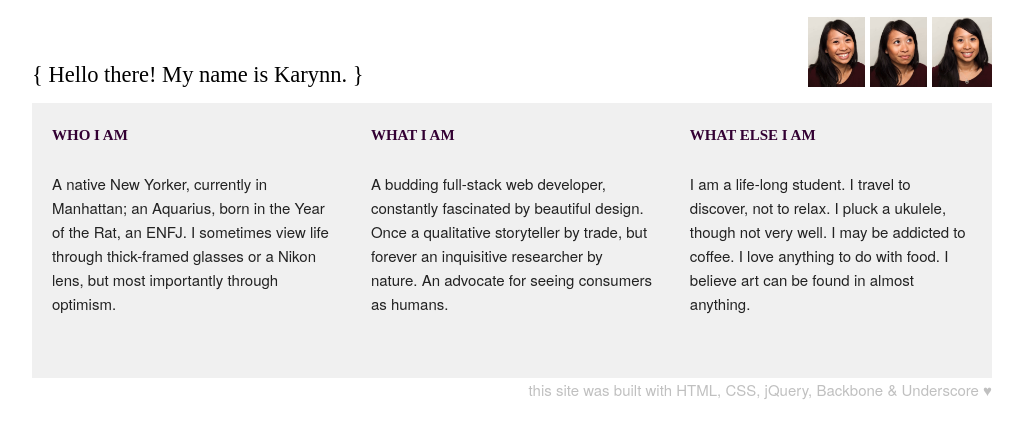
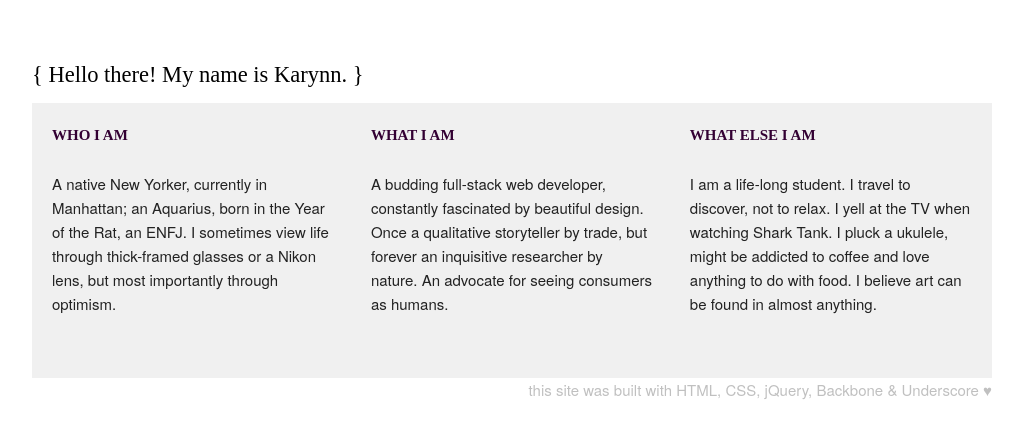
Before and after one commit to karynntran/karynn-elio-tran-backbone, a plain HTML site: page index.html in a window 1280 px wide. Shown: the part 137-574 px from the top of the page, without its empty margins (128-1151 px from the left). Drawn offline with Linux system fonts and the light colour scheme; a web font is replaced by a local one.

Commit message:
Update text in index

```diff
--- a/backbone/views/about-me-view.js
+++ b/backbone/views/about-me-view.js
@@ -12,10 +12,7 @@ var AboutMeView = Backbone.View.extend({
 		return this;
 	},
 	renderTitle: function(){
-		this.titleEl.text("{ Hello there! My name is Karynn. }")
-			.append("<img id='about-me-img' src='images/profile.jpg'>")
-			.append("<img id='about-me-img' src='images/profile2.jpg'>")
-			.append("<img id='about-me-img' src='images/profile3.jpg'>").hide().fadeIn();
+		this.titleEl.text("{ Hello there! My name is Karynn. }").hide().fadeIn();
 		return this;
 	}
 });
--- a/index.html
+++ b/index.html
@@ -240,7 +240,7 @@
 		</div>
 		<div class="four columns">
 		<p class="header-title"><strong>WHAT ELSE</strong> I AM</p>
-		<p class="header-text">I am a life-long student. I travel to discover, not to relax. I pluck a ukulele, though not very well. I may be addicted to coffee. I love anything to do with food. I believe art can be found in almost anything.</p>
+		<p class="header-text">I am a life-long student. I travel to discover, not to relax. I yell at the TV when watching Shark Tank. I pluck a ukulele, might be addicted to coffee and love anything to do with food. I believe art can be found in almost anything.</p>
 		</div>
 		</div>
 		</script>
--- a/javascripts/main.js
+++ b/javascripts/main.js
@@ -9,11 +9,12 @@ var restaurant = new Project({ name: "WINE & DINE", url: "http://107.170.136.228
 
 var game = new Project({ name: "SNOWMAN HANGMAN", url: "http://107.170.136.228:2222/", description: "This app is based on the popular game Hangman. It primarily interacts between a Sinatra framework, database and Javascript resulting in randomly generated words and reactions based on user guesses. Each wrong guess melts the snowman, and victories result in rebuilding it! (Week Seven)", languages: "Ruby + Sinatra + PostgreSQL + Javascript + AJAX", photo: "images/projects/snowman.png" });
 
-var seek = new Project({ name: "SEEK TRAVEL", url: "http://107.170.53.16:3333/", description: "This travel app utilizes multiple APIs and database information to generate a snapshot of a  destination's photos, historical weather, average flight prices. As a group project, it relied on effective collaboration with Git version control and merge conflict resolution. (Week Nine)", languages: "Ruby + Rails + PostgreSQL + Javascript + AJAX + Hotwire and Flickr APIs", photo: "images/projects/seek.png" });
+var seek = new Project({ name: "SEEK TRAVEL", url: "http://107.170.53.16/", description: "This travel app utilizes multiple APIs and database information to generate a snapshot of a  destination's photos, historical weather, average flight prices. As a group project, it relied on effective collaboration with Git version control and merge conflict resolution. (Week Nine)", languages: "Ruby + Rails + PostgreSQL + Javascript + AJAX + Hotwire and Flickr APIs", photo: "images/projects/seek.png" });
 
 var comics = new Project({ name: "COMIC SMASH UP", url: "http://107.170.136.228:4444/", description: "Comic SmashUp is a comic book story-generating app that allows users to search for favorite characters and select actions against a random opponent. Character content is derived from parsed API data. (Final Project)", languages: "Ruby + Rails + PostgreSQL + Javascript + AJAX + Backbone + Underscore + ComicVine API", photo: "images/projects/comicsmashup.png" });
 
 $( document ).ready(function() {
+
 
 	$('#create')
 	.css('cursor', 'pointer')
```
